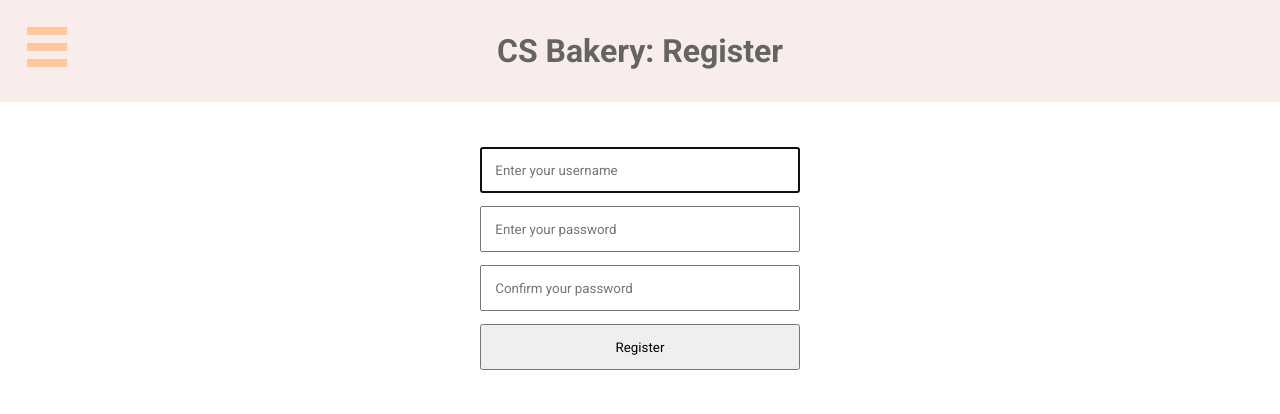
After one commit to ahorguelin/cs50_final_project, a Flask app: template templates/register.html in a window 1280 px wide. The commit adds this page. Shown: the top 414 px of the page. Run offline with Flask 2, Linux system fonts and the light colour scheme; the template is opened without the code that fills it: most values are stand-ins (such as "Sample title", 1, 10 or a date in 2020).

Commit message:
form and basic logic

```diff
--- a/app.py
+++ b/app.py
@@ -0,0 +1,23 @@
+from flask import Flask, render_template, url_for, redirect, request
+
+app = Flask(__name__)
+
+@app.route("/")
+def home():
+    return render_template("recipes.html", title = "CS50 Bakery")
+
+
+@app.route("/register", methods=["GET", "POST"])
+def register():
+    return render_template('register.html')
+
+@app.route("/login", methods=["GET", "POST"])
+def login():
+    return render_template('recipes.html')
+
+@app.route("/logout", methods=["GET", "POST"])
+def logout():
+    return render_template('recipes.html')
+
+if __name__ == "__main__":
+    app.run()
--- /dev/null
+++ b/requirements.txt
@@ -0,0 +1,6 @@
+python
+Flask
+render_template
+url_for
+redirect
+request
--- a/style.css
+++ b/static/style.css
@@ -1,8 +1,12 @@
+/* CSS Reset */
+
 *{
     margin: 0;
     padding: 0;
     font-family: 'Roboto', sans-serif;
 }
+
+/* Layout Style */
 
 #hamburger{
     width: 3em;
@@ -65,3 +69,27 @@ header{
 h1{
     color: #646464;
 }
+
+/* Register & login style */
+.form-container{
+    width: 100vw;
+    text-align: center;
+}
+
+form{
+    display: block;
+    margin: auto;
+    max-width: 25vw;
+    padding: 2em;
+    text-align: center;
+}
+
+form input{
+    width: 100%;
+    display: block;
+    margin: 1em 0;
+    padding: 1em;
+    -webkit-box-sizing: border-box;
+    -moz-box-sizing: border-box;
+    box-sizing: border-box;
+}
--- a/layout.html
+++ b/templates/layout.html
@@ -7,9 +7,9 @@
     <link rel="preconnect" href="https://fonts.googleapis.com">
     <link rel="preconnect" href="https://fonts.gstatic.com" crossorigin>
     <link href="https://fonts.googleapis.com/css2?family=Roboto:ital,wght@0,100;0,300;0,400;0,500;0,700;0,900;1,100;1,300;1,400;1,500;1,700;1,900&display=swap" rel="stylesheet">
-    <link rel="stylesheet" href="style.css">
-    <script src="script.js"></script>
-    <title>CS50 Bakery</title>
+    <link rel="stylesheet" type="text/css" href="{{url_for('static', filename='style.css')}}">
+    <script type="text/javascript" src="{{url_for('static', filename='script.js')}}"></script>
+    <title>{{ title }}</title>
 </head>
 <body>
     <!-- Hamburger menu-->
@@ -26,21 +26,16 @@
         <div class="navbar-login">
             <ul>
                 <li><a href="#">Log-in</a></li>
-                <li><a href="#">Register</a></li>
+                <li><a href="/register">Register</a></li>
                 <li><a href="#">Log-out</a></li>
             </ul>
         </div>
     </nav>
     <!-- Header with dynamic title -->
     <header>
-        <h1>CS50 BAKERY</h1>
+        <h1>CS Bakery: {% block title %}{% endblock %}</h1>
     </header>
-    <!-- dynamic div in flexbox mode showing basic recipes-->
-    <div class="flex">
-        <div class="card">
-            <h2>Recipe title</h2>
-            <p>recipe description</p>
-        </div>
-    </div>
+    <!-- content blocks -->
+    {% block main %}{% endblock %}
 </body>
 </html>
--- /dev/null
+++ b/templates/register.html
@@ -0,0 +1,14 @@
+{% extends "layout.html" %}
+
+{% block title %}Register{% endblock %}
+
+{% block main%}
+    <div class="form-container">
+        <form action="recipes.html" method="post">
+            <input type="text" name="username" autocomplete="off" autofocus placeholder="Enter your username"/>
+            <input type="text" name="password" autocomplete="off" placeholder="Enter your password"/>
+            <input type="text" name="password-confirmation" autocomplete="off" placeholder="Confirm your password"/>
+            <input type="submit" value="Register">
+        </form>
+    </div>
+{% endblock %}
```
Also changed, not shown: templates/recipes.html (added, +12 -0 lines), static/script.js (renamed from script.js).
